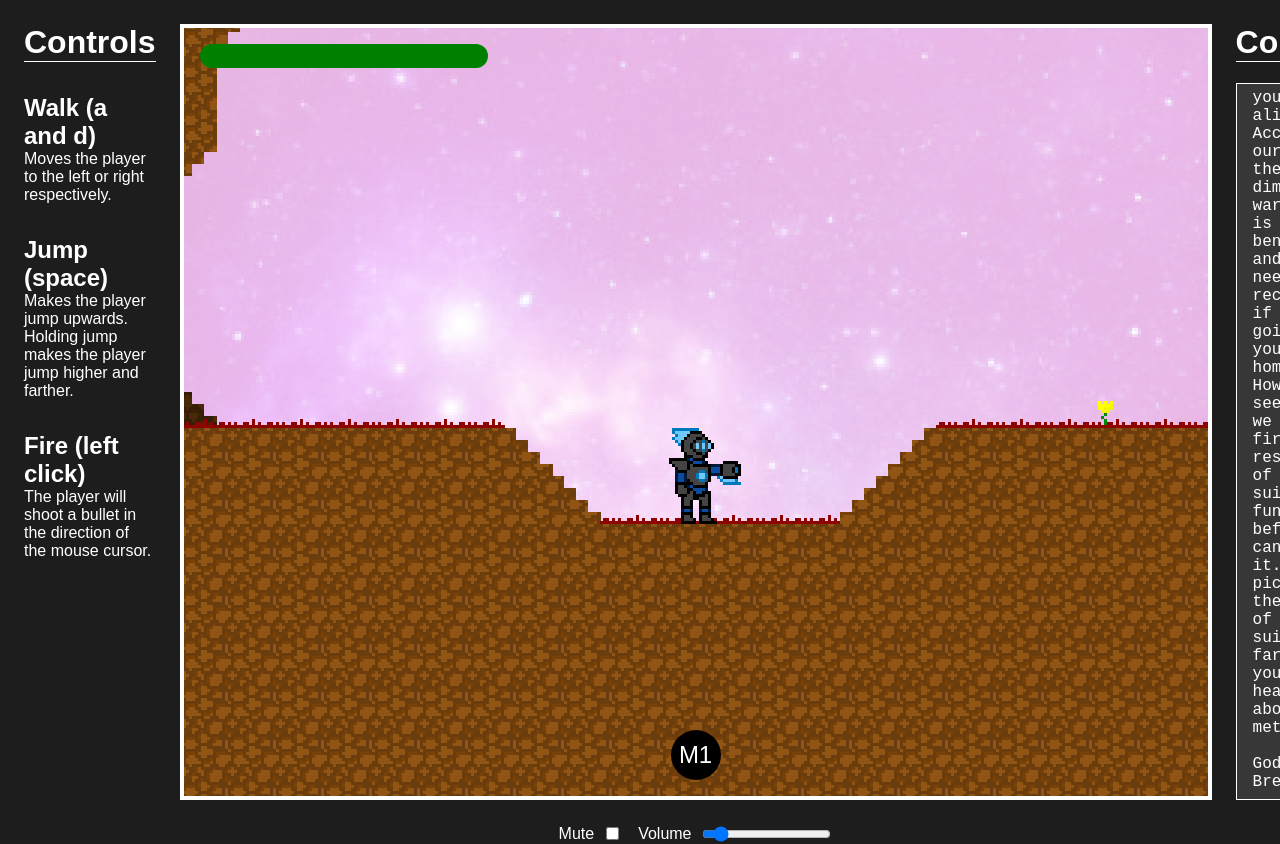
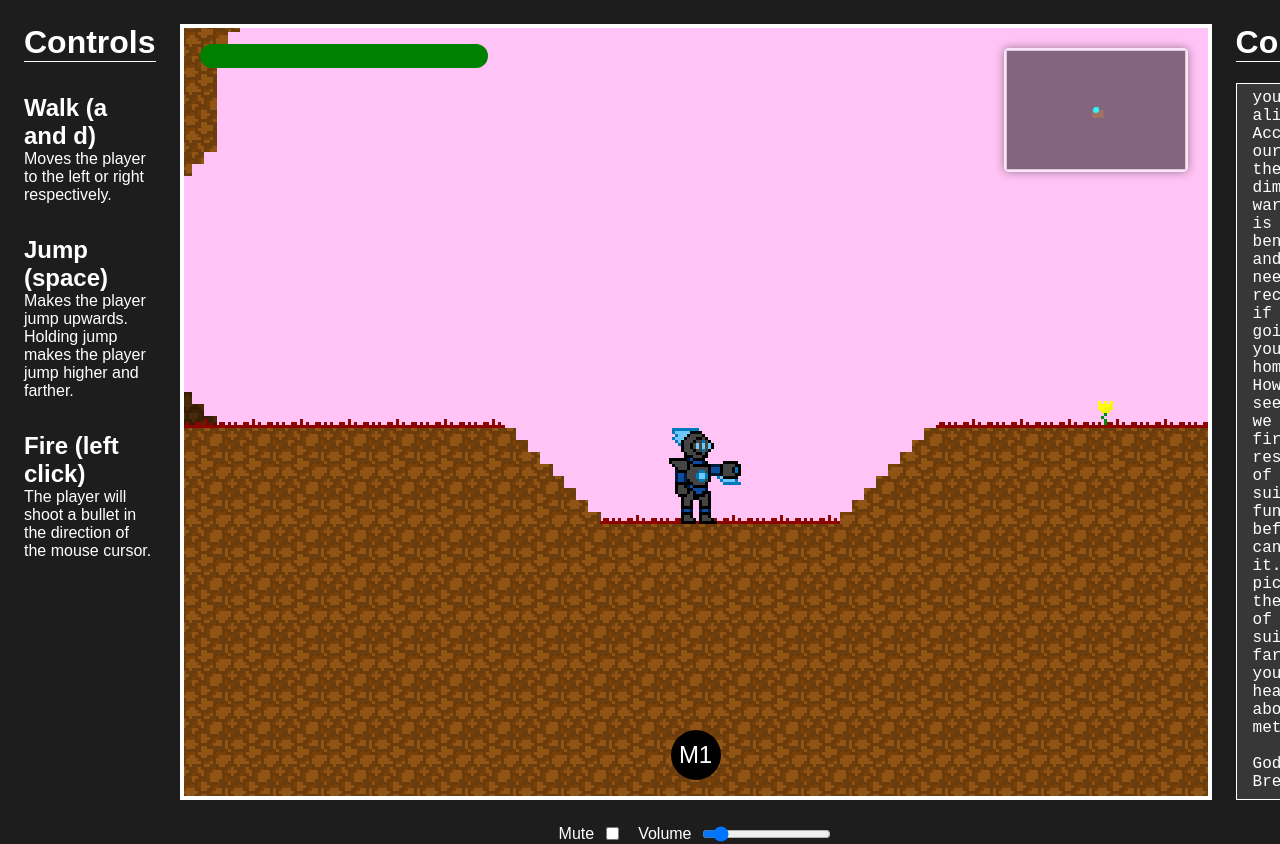
Before and after one commit to JustSomeGuy80/TCSS491GP, a plain HTML site: page index.html in a window 1280 px wide. Both pictures are taken after a click on the button "Play". Shown: the top 844 px of the page. Drawn offline with Linux system fonts and the light colour scheme; files whose address does not match are found by name.

Commit message:
Added minimap

```diff
--- a/index.html
+++ b/index.html
@@ -66,6 +66,7 @@
                         <p style="font-size: 1.5rem; margin: 0">W</p>
                     </div>
                 </div>
+                <div id="mini-map" class="hidden"></div>
             </div>
             <div id="menu">
                 <h1>Godspeed Breacher</h1>
@@ -132,6 +133,7 @@
         <script type="text/javascript" src="./src/map-export.js"></script>
         <script type="text/javascript" src="./src/tile.js"></script>
         <script type="text/javascript" src="./src/engine/scenemanager.js"></script>
+        <script type="text/javascript" src="./src/minimap.js"></script>
 
         <script type="text/javascript" src="./src/main.js"></script>
         <script type="text/javascript" src="./src/gui.js"></script>
--- a/src/engine/scenemanager.js
+++ b/src/engine/scenemanager.js
@@ -49,6 +49,16 @@ class SceneManager {
         this.player = new Player(this.game, this.assetManager);
         this.game.addEntity(this.player);
         this.createTestLevel();
+
+        // Create the mini map after everything is loaded
+        // Wrapped in setTimeout to ensure map is fully initialized
+        setTimeout(() => {
+            try {
+                this.miniMap = new MiniMap(this.game, this.player);
+            } catch (e) {
+                console.error("Error initializing minimap:", e);
+            }
+        }, 500);
     }
 
     createTestLevel() {
@@ -123,6 +133,15 @@ class SceneManager {
     update() {
         this.updateCamera();
         this.updateAudio();
+
+        // Update the mini map safely
+        if (this.miniMap) {
+            try {
+                this.miniMap.update();
+            } catch (e) {
+                console.error("Error updating minimap:", e);
+            }
+        }
     }
 
     updateCamera() {
@@ -183,16 +202,34 @@ class SceneManager {
     }
 
     draw(ctx) {
-        this.sprite.drawSprite(this.game.clockTick, ctx, 0);
+        // Draw background first
+        try {
+            this.sprite.drawSprite(this.game.clockTick, ctx);
+        } catch (e) {
+            console.error("Error drawing background:", e);
+        }
+
         if (this.debug) {
-            this.drawDebugInfo(ctx);
+            try {
+                this.drawDebugInfo(ctx);
+            } catch (e) {
+                console.error("Error drawing debug info:", e);
+            }
         }
+
         if (this.isEditMode) {
-            if (this.showGrid) {
-                this.drawGrid(ctx);
+            try {
+                if (this.showGrid) {
+                    this.drawGrid(ctx);
+                }
+                this.drawEditorOverlay(ctx);
+            } catch (e) {
+                console.error("Error drawing editor overlay:", e);
             }
-            this.drawEditorOverlay(ctx);
         }
+
+        // The minimap is now drawn in its own canvas element in the DOM
+        // No need to call draw here
     }
 
     drawDebugInfo(ctx) {
--- a/src/gui.js
+++ b/src/gui.js
@@ -91,6 +91,20 @@ class GUI {
     }
 
     /**
+     * Shows the mini map in the game UI
+     */
+    static showMiniMap() {
+        GUI.#unhideElement("mini-map");
+    }
+
+    /**
+     * Hides the mini map in the game UI
+     */
+    static hideMiniMap() {
+        GUI.#hideElement("mini-map");
+    }
+
+    /**
      * @param {string} text
      */
     static printStdOut(text) {
--- /dev/null
+++ b/src/minimap.js
@@ -0,0 +1,282 @@
+/** @typedef {import("./engine/gameengine")} */
+/** @typedef {import("./player")} */
+/** @typedef {import("./tile")} */
+/** @typedef {import("./map-export")} */
+
+class MiniMap {
+    /**
+     * Creates a mini map instance
+     * @param {GameEngine} gameEngine - The game engine
+     * @param {Player} player - Reference to the player
+     */
+    constructor(gameEngine, player) {
+        this.gameEngine = gameEngine;
+        this.player = player;
+        this.width = 180;
+        this.height = 120;
+        this.scale = 0.08;
+
+        // Track explored areas
+        this.exploredAreas = new Set();
+
+        // Get the mini-map div element
+        this.miniMapDiv = document.getElementById("mini-map");
+
+        // Create the mini map canvas and add it to the DOM
+        try {
+            this.canvas = document.createElement("canvas");
+            this.canvas.width = this.width;
+            this.canvas.height = this.height;
+            this.canvas.style.display = "block";
+
+            // Set canvas styling
+            this.canvas.style.width = `${this.width}px`;
+            this.canvas.style.height = `${this.height}px`;
+
+            // Clear the div and add our canvas
+            if (this.miniMapDiv) {
+                this.miniMapDiv.innerHTML = "";
+                this.miniMapDiv.appendChild(this.canvas);
+
+                // Make sure the minimap is visible
+                this.miniMapDiv.classList.remove("hidden");
+            }
+
+            this.ctx = this.canvas.getContext("2d");
+        } catch (e) {
+            console.error("Error creating minimap canvas:", e);
+        }
+    }
+
+    /**
+     * Updates the mini map based on the player's position
+     */
+    update() {
+        try {
+            if (!this.player || !this.player.position) return;
+
+            // Record the current player location as explored
+            const tileX = Math.floor(this.player.position.x / Tile.SIZE);
+            const tileY = Math.floor(this.player.position.y / Tile.SIZE);
+            this.exploredAreas.add(`${tileX},${tileY}`);
+
+            // Also mark neighboring tiles as explored
+            for (let dx = -1; dx <= 1; dx++) {
+                for (let dy = -1; dy <= 1; dy++) {
+                    this.exploredAreas.add(`${tileX + dx},${tileY + dy}`);
+                }
+            }
+
+            // Redraw the minimap
+            this.drawMapContent();
+        } catch (e) {
+            console.error("Error in minimap update:", e);
+        }
+    }
+
+    /**
+     * Draws the mini map content
+     */
+    draw() {
+        // No longer needed as we're drawing directly in update
+        // This method is kept for compatibility with the SceneManager
+    }
+
+    /**
+     * Draws the map content on the mini map
+     */
+    drawMapContent() {
+        try {
+            if (!this.ctx) return;
+
+            // Clear the mini map canvas
+            this.ctx.clearRect(0, 0, this.width, this.height);
+
+            // Draw background and border
+            this.ctx.fillStyle = "rgba(0, 0, 0, 0.6)";
+            this.ctx.fillRect(0, 0, this.width, this.height);
+
+            // Draw border
+            this.ctx.strokeStyle = "rgba(255, 255, 255, 0.7)";
+            this.ctx.lineWidth = 2;
+            this.ctx.strokeRect(0, 0, this.width, this.height);
+
+            // Draw the map content if possible
+            if (
+                this.player &&
+                this.player.position &&
+                MapExport.currentMap &&
+                MapExport.currentMap.tiles &&
+                MapExport.currentMap.tiles.length > 0
+            ) {
+                const playerX = this.player.position.x;
+                const playerY = this.player.position.y;
+                const centerX = this.width / 2;
+                const centerY = this.height / 2;
+                const map = MapExport.currentMap;
+
+                // Calculate the visible area
+                const tilesVisibleX = Math.ceil(this.width / (Tile.SIZE * this.scale) / 2);
+                const tilesVisibleY = Math.ceil(this.height / (Tile.SIZE * this.scale) / 2);
+
+                const playerTileX = Math.floor(playerX / Tile.SIZE);
+                const playerTileY = Math.floor(playerY / Tile.SIZE);
+
+                const startTileX = Math.max(0, playerTileX - tilesVisibleX);
+                const endTileX = Math.min(map.tiles.length - 1, playerTileX + tilesVisibleX);
+                const startTileY = Math.max(0, playerTileY - tilesVisibleY);
+                const endTileY = Math.min(map.tiles[0].length - 1, playerTileY + tilesVisibleY);
+
+                // Draw tiles
+                for (let tileX = startTileX; tileX <= endTileX; tileX++) {
+                    for (let tileY = startTileY; tileY <= endTileY; tileY++) {
+                        // Only draw explored areas
+                        if (this.exploredAreas.has(`${tileX},${tileY}`)) {
+                            const tile = map.tiles[tileX][tileY];
+
+                            // Calculate position relative to player
+                            const x = centerX + (tileX * Tile.SIZE - playerX) * this.scale;
+                            const y = centerY + (tileY * Tile.SIZE - playerY) * this.scale;
+                            const tileSize = Tile.SIZE * this.scale;
+
+                            // Draw different types of tiles
+                            try {
+                                let hasDrawnTile = false;
+
+                                // Check for solid tiles to draw
+                                for (const layerValue of Tile.iterate(tile)) {
+                                    if (
+                                        layerValue >= Tile.DIRT &&
+                                        layerValue <= Tile.FLOWER &&
+                                        !this.isBackgroundTile(layerValue)
+                                    ) {
+                                        // Draw solid terrain
+                                        this.ctx.fillStyle = "rgba(150, 100, 50, 0.8)";
+                                        this.ctx.fillRect(x, y, tileSize, tileSize);
+                                        hasDrawnTile = true;
+                                        break;
+                                    }
+                                }
+
+                                // Draw background tiles if no solid tile was drawn
+                                if (!hasDrawnTile) {
+                                    for (const layerValue of Tile.iterate(tile)) {
+                                        if (this.isBackgroundTile(layerValue)) {
+                                            this.ctx.fillStyle = "rgba(100, 100, 150, 0.3)";
+                                            this.ctx.fillRect(x, y, tileSize, tileSize);
+                                            break;
+                                        }
+                                    }
+                                }
+
+                                // Draw special objects
+                                for (const layerValue of Tile.iterate(tile)) {
+                                    // Draw pickups, enemies, etc. with different colors
+                                    if (
+                                        layerValue >= Tile.PLAYER &&
+                                        layerValue <= Tile.END_PICKUP
+                                    ) {
+                                        this.drawSpecialTile(x, y, tileSize, layerValue);
+                                    }
+                                }
+                            } catch (e) {
+                                console.error("Error drawing tile:", e);
+                            }
+                        }
+                    }
+                }
+
+                // Draw player
+                this.ctx.fillStyle = "#00FFFF"; // Cyan
+                this.ctx.beginPath();
+                this.ctx.arc(centerX, centerY, 3, 0, Math.PI * 2);
+                this.ctx.fill();
+            }
+        } catch (e) {
+            console.error("Error drawing map content:", e);
+        }
+    }
+
+    /**
+     * Determines if a tile is a background tile
+     * @param {number} layerValue - The tile layer value
+     * @return {boolean} Whether it's a background tile
+     */
+    isBackgroundTile(layerValue) {
+        const bgTiles = [
+            Tile.BRICK_BG,
+            Tile.WOOD_BG,
+            Tile.LEAF_BG,
+            Tile.BRICK_BG_BL,
+            Tile.BRICK_BG_BR,
+            Tile.BRICK_BG_TL,
+            Tile.BRICK_BG_TR,
+            Tile.LEAF_BG_TR,
+            Tile.WOOD_BG_BL,
+            Tile.WOOD_BG_TR,
+            Tile.TERRAIN_BG,
+            Tile.TERRAIN_BG_BL,
+            Tile.TERRAIN_BG_BR,
+            Tile.TERRAIN_BG_TL,
+            Tile.TERRAIN_BG_TR,
+        ];
+
+        return bgTiles.includes(layerValue);
+    }
+
+    /**
+     * Draws special tiles like pickups, enemies, etc.
+     * @param {number} x - X position on the minimap
+     * @param {number} y - Y position on the minimap
+     * @param {number} size - Size of the tile on the minimap
+     * @param {number} tileType - The type of special tile
+     */
+    drawSpecialTile(x, y, size, tileType) {
+        try {
+            const halfSize = size / 2;
+            const centerX = x + halfSize;
+            const centerY = y + halfSize;
+
+            switch (tileType) {
+                case Tile.PLAYER:
+                    // Player start position - green dot
+                    this.ctx.fillStyle = "rgba(0, 255, 0, 0.7)";
+                    this.ctx.beginPath();
+                    this.ctx.arc(centerX, centerY, halfSize * 0.7, 0, Math.PI * 2);
+                    this.ctx.fill();
+                    break;
+
+                case Tile.SLASHER:
+                case Tile.SHOOTER:
+                case Tile.BLOCKER:
+                    // Enemies - red dot
+                    this.ctx.fillStyle = "rgba(255, 0, 0, 0.7)";
+                    this.ctx.beginPath();
+                    this.ctx.arc(centerX, centerY, halfSize * 0.6, 0, Math.PI * 2);
+                    this.ctx.fill();
+                    break;
+
+                case Tile.SHOOT_PICKUP:
+                case Tile.SLASH_PICKUP:
+                case Tile.TELEPORT_PICKUP:
+                case Tile.HEALTH_PICKUP:
+                    // Pickups - yellow dot
+                    this.ctx.fillStyle = "rgba(255, 255, 0, 0.7)";
+                    this.ctx.beginPath();
+                    this.ctx.arc(centerX, centerY, halfSize * 0.6, 0, Math.PI * 2);
+                    this.ctx.fill();
+                    break;
+
+                case Tile.END_PICKUP:
+                    // End pickup - purple dot
+                    this.ctx.fillStyle = "rgba(255, 0, 255, 0.7)";
+                    this.ctx.beginPath();
+                    this.ctx.arc(centerX, centerY, halfSize * 0.8, 0, Math.PI * 2);
+                    this.ctx.fill();
+                    break;
+            }
+        } catch (e) {
+            console.error("Error drawing special tile:", e);
+        }
+    }
+}
--- a/src/styles/gui/game-ui.css
+++ b/src/styles/gui/game-ui.css
@@ -3,6 +3,7 @@
     pointer-events: none;
     width: 100%;
     height: 100%;
+    position: relative;
 }
 
 #health {
@@ -21,6 +22,23 @@
     margin-inline: auto;
     margin-bottom: 1rem;
     gap: 2rem;
+}
+
+#mini-map {
+    position: absolute;
+    top: 20px;
+    right: 20px;
+    z-index: 9999;
+    opacity: 0.8;
+    transition: opacity 0.3s ease;
+    pointer-events: none;
+    border: 2px solid rgba(255, 255, 255, 0.7);
+    border-radius: 5px;
+    box-shadow: 0 0 10px rgba(0, 0, 0, 0.5);
+}
+
+#mini-map:hover {
+    opacity: 1;
 }
 
 #death-screen {
--- a/src/tile.js
+++ b/src/tile.js
@@ -290,4 +290,73 @@ class Tile {
             remaining = remainder;
         }
     }
+
+    /**
+     * Checks if a tile is solid (platforms, walls, etc.)
+     * @param {number} tile - The tile to check
+     * @return {boolean} True if the tile is solid
+     */
+    static isSolid(tile) {
+        // Check all 4 layers
+        for (const layerValue of Tile.iterate(tile)) {
+            // Check if any layer contains a solid tile
+            if (layerValue >= Tile.DIRT && layerValue <= Tile.FLOWER) {
+                // Skip background tiles
+                if (
+                    !(
+                        layerValue === Tile.BRICK_BG ||
+                        layerValue === Tile.WOOD_BG ||
+                        layerValue === Tile.LEAF_BG ||
+                        layerValue === Tile.BRICK_BG_BL ||
+                        layerValue === Tile.BRICK_BG_BR ||
+                        layerValue === Tile.BRICK_BG_TL ||
+                        layerValue === Tile.BRICK_BG_TR ||
+                        layerValue === Tile.LEAF_BG_TR ||
+                        layerValue === Tile.WOOD_BG_BL ||
+                        layerValue === Tile.WOOD_BG_TR ||
+                        layerValue === Tile.TERRAIN_BG ||
+                        layerValue === Tile.TERRAIN_BG_BL ||
+                        layerValue === Tile.TERRAIN_BG_BR ||
+                        layerValue === Tile.TERRAIN_BG_TL ||
+                        layerValue === Tile.TERRAIN_BG_TR
+                    )
+                ) {
+                    return true;
+                }
+            }
+        }
+        return false;
+    }
+
+    /**
+     * Checks if a tile is a background tile
+     * @param {number} tile - The tile to check
+     * @return {boolean} True if the tile is a background
+     */
+    static isBackground(tile) {
+        // Check all 4 layers
+        for (const layerValue of Tile.iterate(tile)) {
+            // Check if any layer contains a background tile
+            if (
+                layerValue === Tile.BRICK_BG ||
+                layerValue === Tile.WOOD_BG ||
+                layerValue === Tile.LEAF_BG ||
+                layerValue === Tile.BRICK_BG_BL ||
+                layerValue === Tile.BRICK_BG_BR ||
+                layerValue === Tile.BRICK_BG_TL ||
+                layerValue === Tile.BRICK_BG_TR ||
+                layerValue === Tile.LEAF_BG_TR ||
+                layerValue === Tile.WOOD_BG_BL ||
+                layerValue === Tile.WOOD_BG_TR ||
+                layerValue === Tile.TERRAIN_BG ||
+                layerValue === Tile.TERRAIN_BG_BL ||
+                layerValue === Tile.TERRAIN_BG_BR ||
+                layerValue === Tile.TERRAIN_BG_TL ||
+                layerValue === Tile.TERRAIN_BG_TR
+            ) {
+                return true;
+            }
+        }
+        return false;
+    }
 }
```
